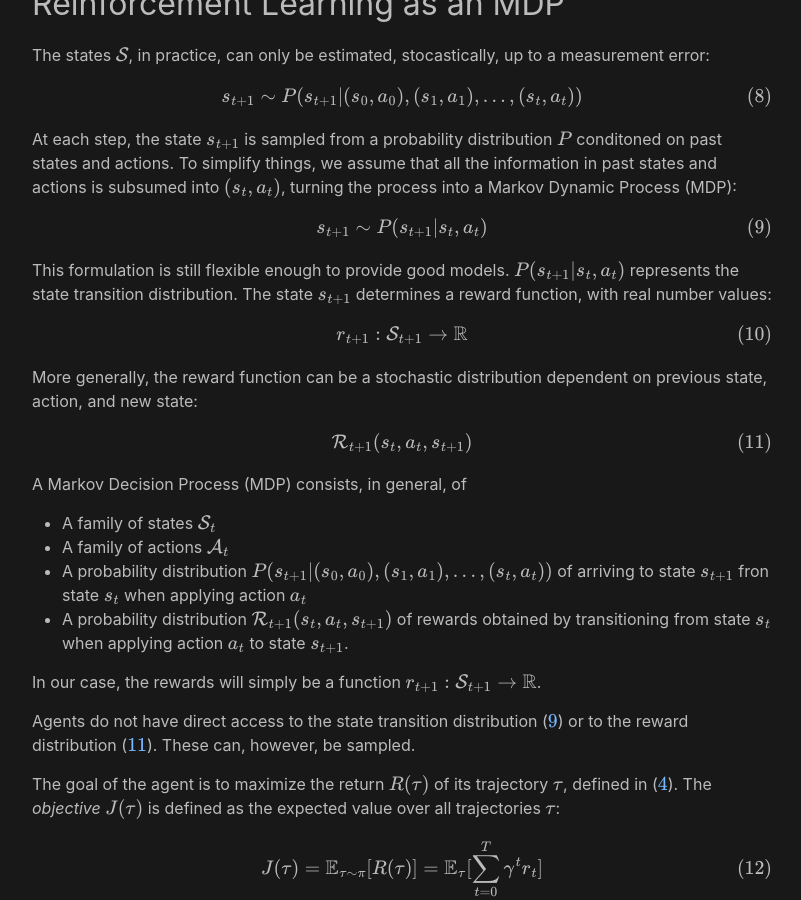
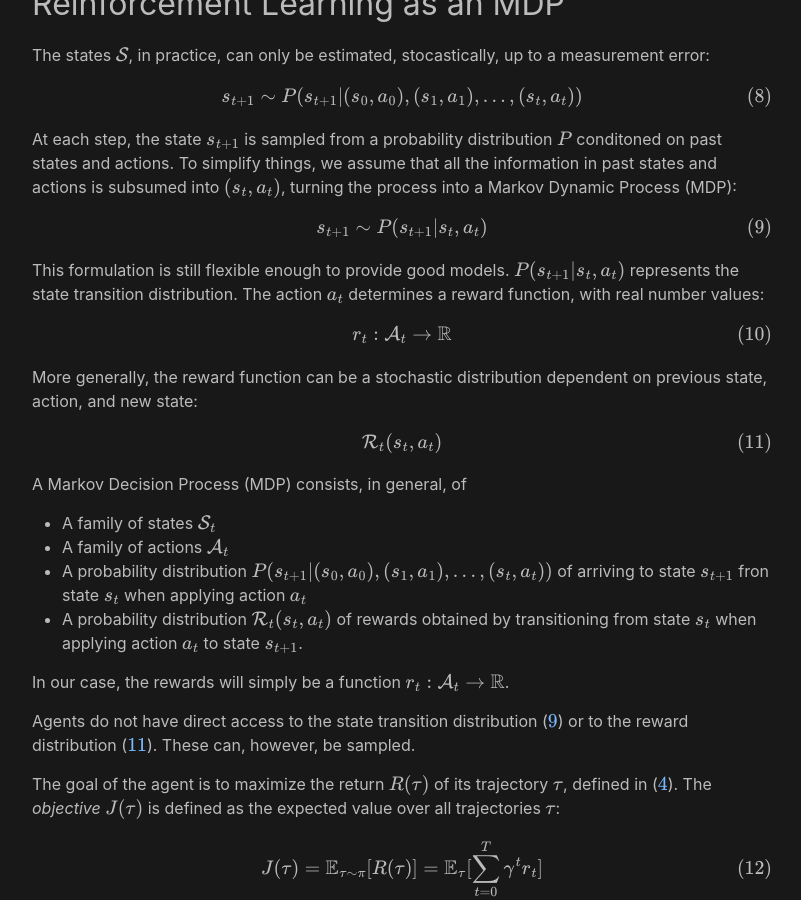
Before and after one commit to analytiq-hub/sigagent.github.io, a Jekyll site: the page built from machine_learning/_posts/2021-01-22-reinforce.md, in a window 1280 px wide and 900 px high, scrolled down 2614 px. Shown: the whole window, without its empty margins (238-1039 px from the left). Built offline with Jekyll 4.4.1, drawn with Linux system fonts in a browser that asks for light colours; formulas are drawn with MathJax 3; a script that is not in the unit is left out.

Commit message:
*** empty log message ***

```diff
--- a/machine_learning/_posts/2021-01-22-reinforce.md
+++ b/machine_learning/_posts/2021-01-22-reinforce.md
@@ -107,11 +107,11 @@ s_{t+1} \sim P(s_{t+1} \vert s_t,a_t)
 \end{equation}
 $$
 
-This formulation is still flexible enough to provide good models. $$P(s_{t+1} \vert s_t,a_t)$$ represents the state transition distribution. The state $$s_{t+1}$$ determines a reward function, with real number values:
+This formulation is still flexible enough to provide good models. $$P(s_{t+1} \vert s_t,a_t)$$ represents the state transition distribution. The action $$a_{t}$$ determines a reward function, with real number values:
 
 $$
 \begin{equation}
-r_{t+1} : \mathcal{S}_{t+1} \rightarrow \mathbb{R}
+r_{t} : \mathcal{A}_{t} \rightarrow \mathbb{R}
 \end{equation}
 $$
 
@@ -119,7 +119,7 @@ More generally, the reward function can be a stochastic distribution dependent o
 
 $$
 \begin{equation} \label{eq:reward_dist}
-\mathcal{R}_{t+1}(s_t, a_t, s_{t+1})
+\mathcal{R}_{t}(s_t, a_t)
 \end{equation}
 $$
 
@@ -127,9 +127,9 @@ A Markov Decision Process (MDP) consists, in general, of
 * A family of states $$\mathcal{S}_t$$
 * A family of actions $$\mathcal{A}_t$$
 * A probability distribution $$P(s_{t+1} \vert (s_0,a_0),(s_1,a_1),...,(s_t,a_t))$$ of arriving to state $$s_{t+1}$$ fron state $$s_{t}$$ when applying action $$a_t$$
-* A probability distribution $$\mathcal{R}_{t+1}(s_t, a_t, s_{t+1})$$ of rewards obtained by transitioning from state $$s_{t}$$ when applying action $$a_t$$ to state $$s_{t+1}$$.
+* A probability distribution $$\mathcal{R}_{t}(s_t, a_t)$$ of rewards obtained by transitioning from state $$s_{t}$$ when applying action $$a_t$$ to state $$s_{t+1}$$.
 
-In our case, the rewards will simply be a function $$r_{t+1} : \mathcal{S}_{t+1} \rightarrow \mathbb{R}$$.
+In our case, the rewards will simply be a function $$r_{t} : \mathcal{A}_{t} \rightarrow \mathbb{R}$$.
 
 Agents do not have direct access to the state transition distribution (\ref{eq:state_transition_dist}) or to the reward distribution (\ref{eq:reward_dist}). These can, however, be sampled.
 
```
